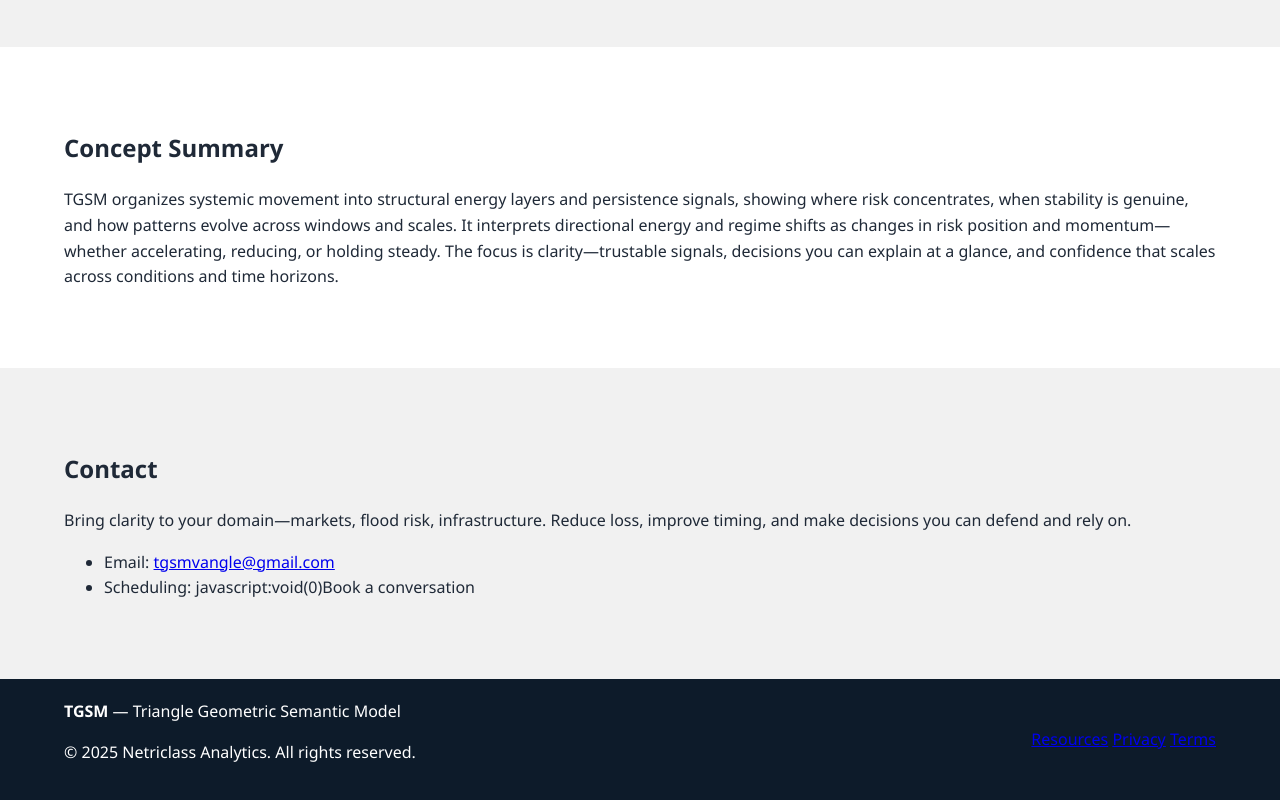
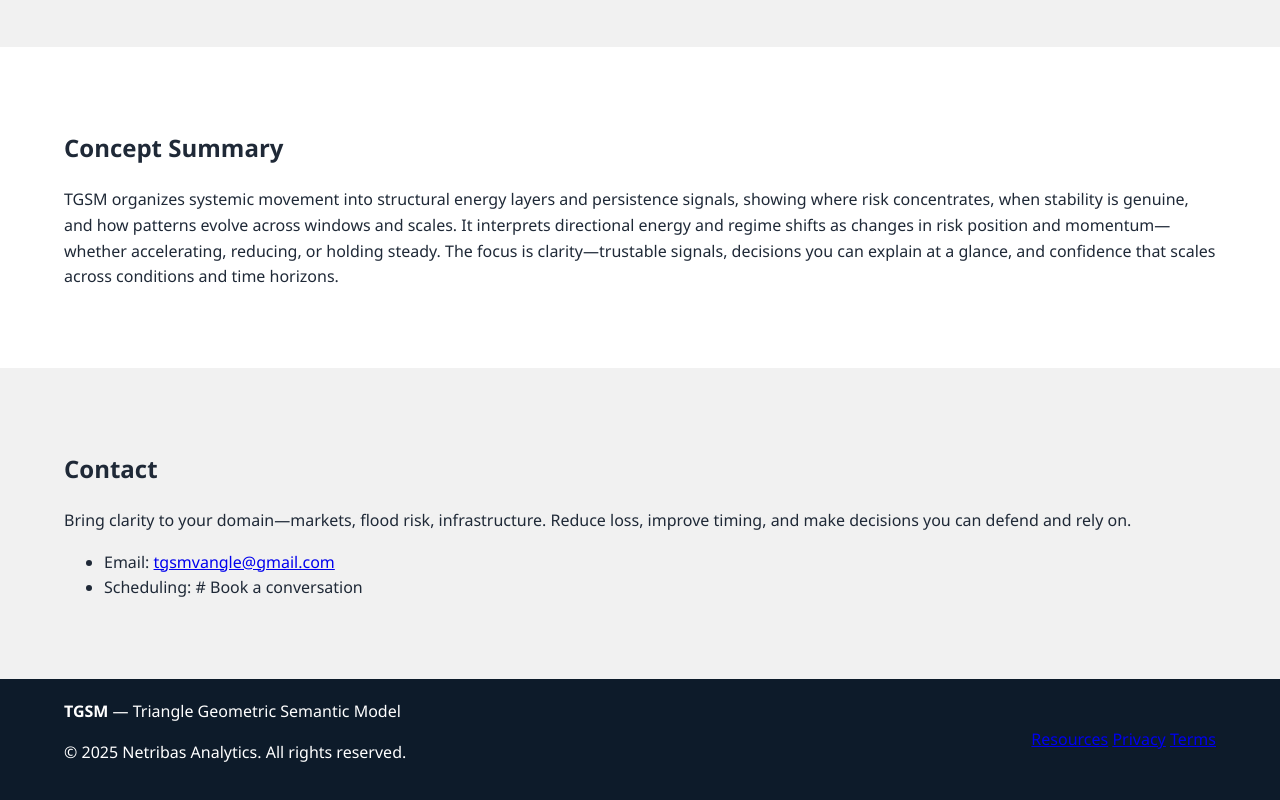
Before and after one commit to trivangle/tgsm-machine, a plain HTML site: page index.html in a window 1280 px wide. Shown: the part 930-1730 px from the top of the page. Drawn offline with Linux system fonts and the light colour scheme.

Commit message:
Update index.html

```diff
--- a/index.html
+++ b/index.html
@@ -158,7 +158,7 @@
       <p>Bring clarity to your domain—markets, flood risk, infrastructure. Reduce loss, improve timing, and make decisions you can defend and rely on.</p>
       <ul>
         <li>Email: <a href="mailto:contact@example.com">tgsmvangle@gmail.com</a></li>
-        <li>Scheduling: javascript:void(0)Book a conversation</a></li>
+        <li> Scheduling: # Book a conversation </a> </li>
       </ul>
     </div>
   </section>
@@ -167,7 +167,7 @@
     <div class="container footer-grid">
       <div>
         <strong>TGSM</strong> — Triangle Geometric Semantic Model
-        <p class="muted">© <span id="year"></span> Netriclass Analytics. All rights reserved.</p>
+        <p class="muted">© <span id="year"></span> Netribas Analytics. All rights reserved.</p>
       </div>
       <nav class="footer-nav" aria-label="Legal">
         <a href="resources/">Resources</a>
```
